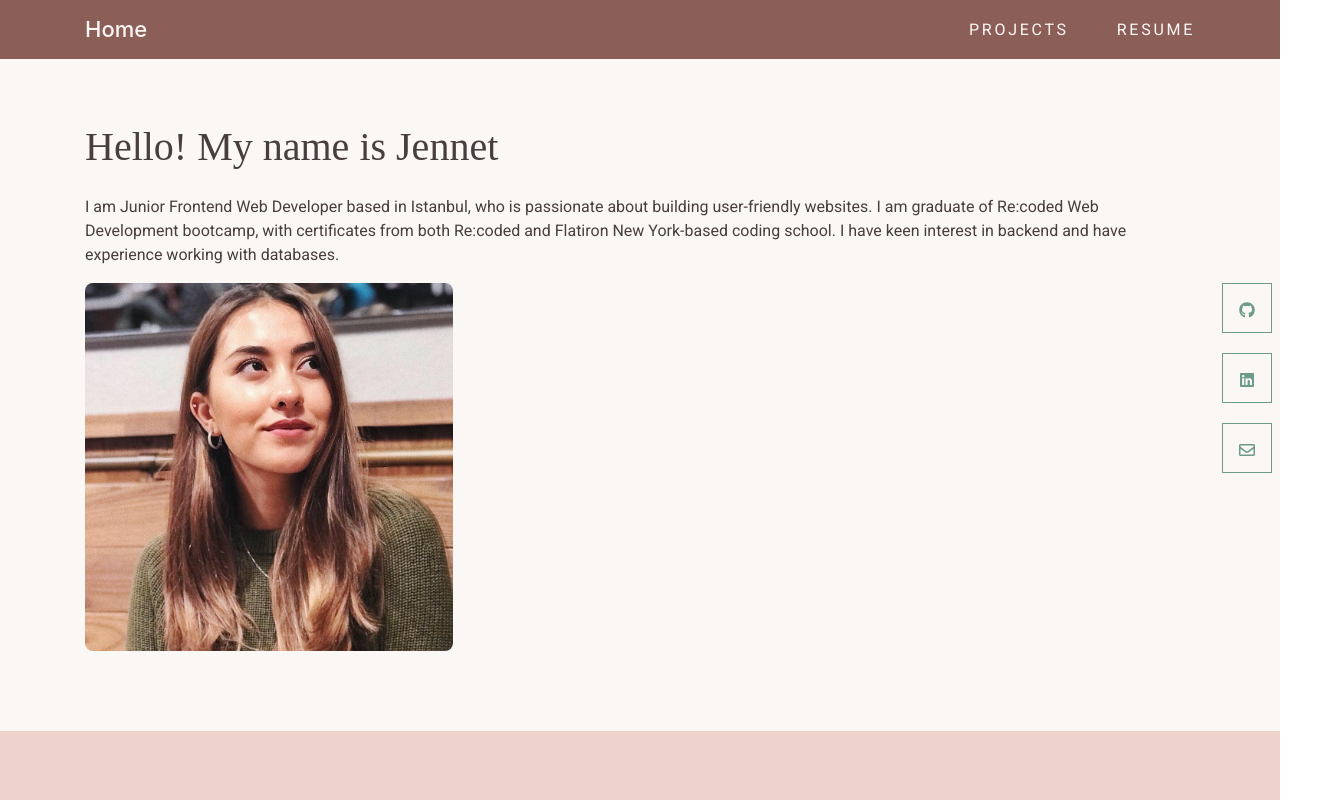
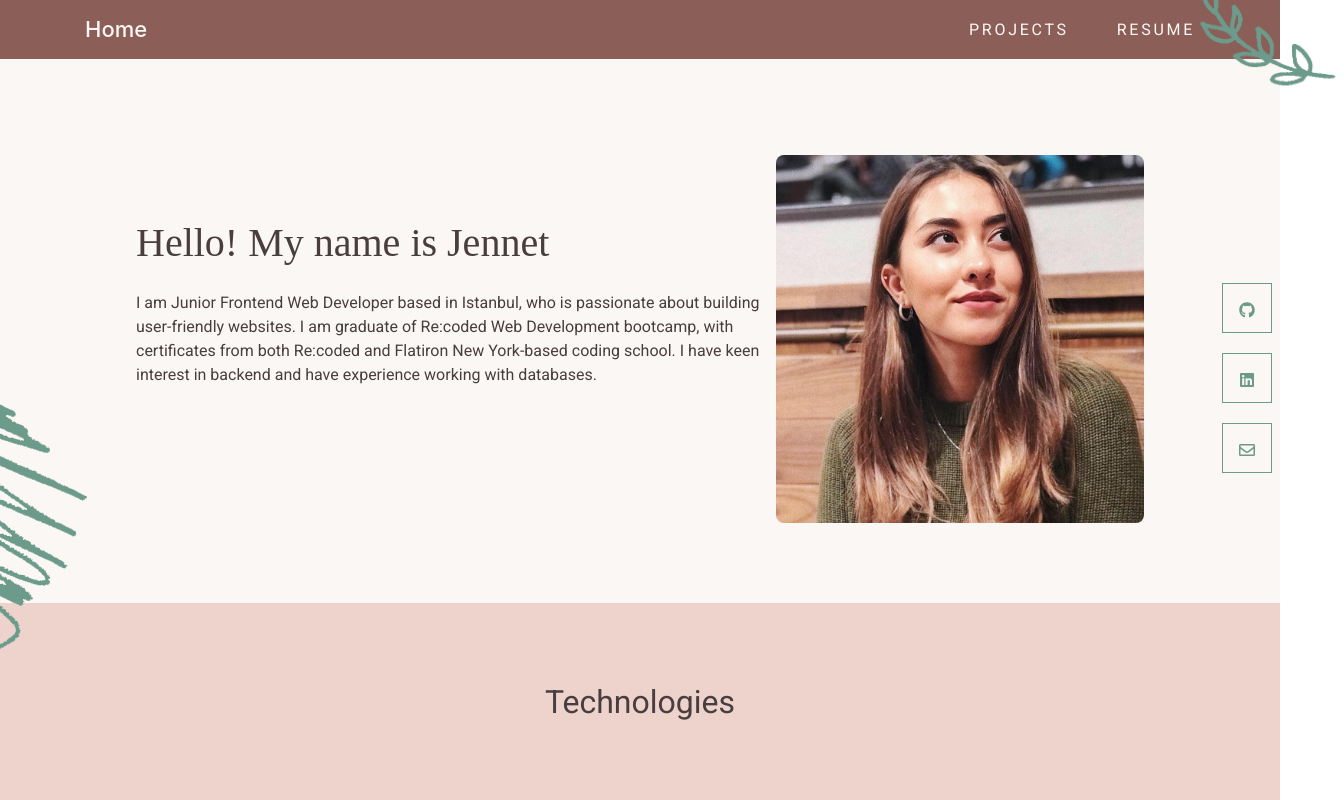
Before and after one commit to jennethydyrova/my-portfolio, a React (Create React App) app: page / in a window 1280 px wide. Shown: the top 800 px of the page, 1344 px wide, since content can reach past the window. Built offline with nearby package versions, Linux system fonts and the light colour scheme.

Commit message:
add images

```diff
--- a/src/components/HomeMainInfo/index.js
+++ b/src/components/HomeMainInfo/index.js
@@ -1,14 +1,20 @@
 import React from "react";
 import { Container, Row, Col } from "react-bootstrap";
 import myPhoto from "./images/myPhoto.jpeg";
+import greenyLeaf from "./images/greenyLeaf.png";
+import greenyLine from "./images/greenyLine.png";
 import "./index.scss";
 
 const HomeMainInfo = () => {
   return (
-    <Container className="aboutMe">
-      <Row className="imageTextAboutMe">
-        <Col className="imageTextAboutMe">
-          <div className="infoAboutMe">
+    <div>
+      <div className="greeny">
+        <img src={greenyLeaf} alt="Greeny leaf" className="greenyLeaf" />
+        <img src={greenyLine} alt="Greeny line" className="greenyLine" />
+      </div>
+      <Container className="aboutMe">
+        <div className="imageTextAboutMe justify-content-center">
+          <div className="aboutMeInfo">
             <h1>Hello! My name is Jennet</h1>
             <p>
               I am Junior Frontend Web Developer based in Istanbul, who is
@@ -21,9 +27,9 @@ const HomeMainInfo = () => {
           <div>
             <img src={myPhoto} alt="Jennet Hydyrova" />
           </div>
-        </Col>
-      </Row>
-    </Container>
+        </div>
+      </Container>
+    </div>
   );
 };
 
--- a/src/components/HomeMainInfo/index.scss
+++ b/src/components/HomeMainInfo/index.scss
@@ -1,4 +1,22 @@
 @import "../../style/variable";
+
+.greeny {
+  position: sticky;
+}
+
+img.greenyLeaf {
+  width: 10rem;
+  position: absolute;
+  bottom: 2rem;
+  right: 5rem;
+  margin-right: -9rem;
+}
+
+img.greenyLine {
+  position: absolute;
+  margin-left: -6rem;
+  top: 12rem;
+}
 
 .aboutMe {
   height: 100%;
@@ -6,20 +24,14 @@
   // margin-bottom: 2rem;
 
   .imageTextAboutMe {
-    // padding: 6rem 0;
-    // margin: 3rem 0;
-    //  height: 50vh;
+    margin-top: 6rem;
     display: flex;
     flex-direction: row;
     flex-wrap: wrap;
     justify-content: space-between;
-    // align-content: center;
-    // align-items: center;
   }
-
-  .infoAboutMe {
-    // width: 50%;
-    // margin: 2rem ;
+  .aboutMeInfo {
+    width: 40rem;
   }
 
   img {
@@ -37,3 +49,25 @@
     font-family: $mainFontFamily;
   }
 }
+
+@include media-breakpoint-down(md) {
+  .infoAboutMe {
+    width: 10rem;
+  }
+  // .greeny {
+  //   overflow: hidden;
+  // }
+
+  .greenyLeaf {
+    display: none;
+    overflow: hidden;
+    // overflow: hidden;
+  }
+}
+
+@include media-breakpoint-down(sm) {
+  .greeny {
+    display: none;
+    overflow: hidden;
+  }
+}
--- a/src/components/ProjectCards/index.js
+++ b/src/components/ProjectCards/index.js
@@ -9,6 +9,8 @@ import taskManagerProject from "./images/taskManagerProject.png";
 import madLibsProject from "./images/madLibsProject.png";
 import safePlaceProject from "./images/safePlaceProject.png";
 import myInventoryProject from "./images/myInventoryProject.png";
+import greenyLeaf from "../HomeMainInfo/images/greenyLeaf.png";
+import greenyLine from "../HomeMainInfo/images/greenyLine.png";
 import "./index.scss";
 
 const ProjectCards = () => {
@@ -21,6 +23,12 @@ const ProjectCards = () => {
   };
 
   return (
+    <div>
+      <div className="greenyPro">
+        <img src={greenyLeaf} alt="Greeny leaf" className="greenyLeaf" />
+        <img src={greenyLine} alt="Greeny line" className="greenyLine" />
+      </div>
+
       <Container className="projects">
         <Row className="justify-content-center">
           <h2>Projects</h2>
@@ -43,7 +51,10 @@ const ProjectCards = () => {
                             <FontAwesomeIcon icon={faEye} className="icon" />
                           </Card.Link>
                           {project.youtubeLink && (
-                          <Card.Link href={project.youtubeLink} target="_blank">
+                            <Card.Link
+                              href={project.youtubeLink}
+                              target="_blank"
+                            >
                               <FontAwesomeIcon
                                 icon={faYoutube}
                                 className="icon"
@@ -72,6 +83,7 @@ const ProjectCards = () => {
           ))}
         </Col>
       </Container>
+    </div>
   );
 };
 
--- a/src/components/ProjectCards/index.scss
+++ b/src/components/ProjectCards/index.scss
@@ -1,5 +1,13 @@
 @import url("https://fonts.googleapis.com/css?family=Open+Sans:400,600");
 @import "../../style/variable";
+
+.greenyPro {
+  .greenyLine {
+    position: absolute;
+    margin-left: -15rem;
+    top: 7rem;
+  }
+}
 
 .projects {
   h2 {
--- a/src/containers/ResumePage/index.js
+++ b/src/containers/ResumePage/index.js
@@ -6,10 +6,17 @@ import {
 import { FontAwesomeIcon } from "@fortawesome/react-fontawesome";
 import { faBookmark, faFolder } from "@fortawesome/free-regular-svg-icons";
 import { faReact } from "@fortawesome/free-brands-svg-icons";
+import greenyLeaf from "../../components/HomeMainInfo/images/greenyLeaf.png";
+import greenyLine from "../../components/HomeMainInfo/images/greenyLine.png";
 import "./index.scss";
 
 const ResumePage = () => {
   return (
+    <div>
+      <div className="greenyRes">
+        <img src={greenyLeaf} alt="Greeny leaf" className="greenyLeaf" />
+        <img src={greenyLine} alt="Greeny line" className="greenyLine" />
+      </div>
       <div className="resumePage">
         <h2>My Journey</h2>
         <VerticalTimeline>
@@ -176,6 +183,7 @@ const ResumePage = () => {
           </VerticalTimelineElement>
         </VerticalTimeline>
       </div>
+    </div>
   );
 };
 
--- a/src/containers/ResumePage/index.scss
+++ b/src/containers/ResumePage/index.scss
@@ -1,4 +1,13 @@
 @import "../../style/variable";
+
+.greenyRes {
+  position: sticky;
+  img.greenyLine {
+    position: absolute;
+    margin-left: -4rem;
+    top: 26rem;
+  }
+}
 
 .resumePage {
   height: 100%;
@@ -15,3 +24,10 @@
     color: #8c5e58;
   }
 }
+
+@include media-breakpoint-down(sm) {
+  .greeny {
+    display: none;
+    overflow: hidden;
+  }
+}
--- a/src/style/_variable.scss
+++ b/src/style/_variable.scss
@@ -3,3 +3,7 @@ $mainFontFamily: "Roboto", sans-serif;
 
 @import url("https://fonts.googleapis.com/css2?family=Dancing+Script&display=swap");
 $secondaryFontFamily: "Caveat", cursive;
+
+@import "~bootstrap/scss/functions";
+@import "~bootstrap/scss/variables";
+@import "~bootstrap/scss/mixins";
```
Also changed, not shown: src/components/HomeMainInfo/images/greenyLeaf.png (added), src/components/HomeMainInfo/images/greenyLine.png (added). Lines whose indentation alone changed are shown as unchanged.
